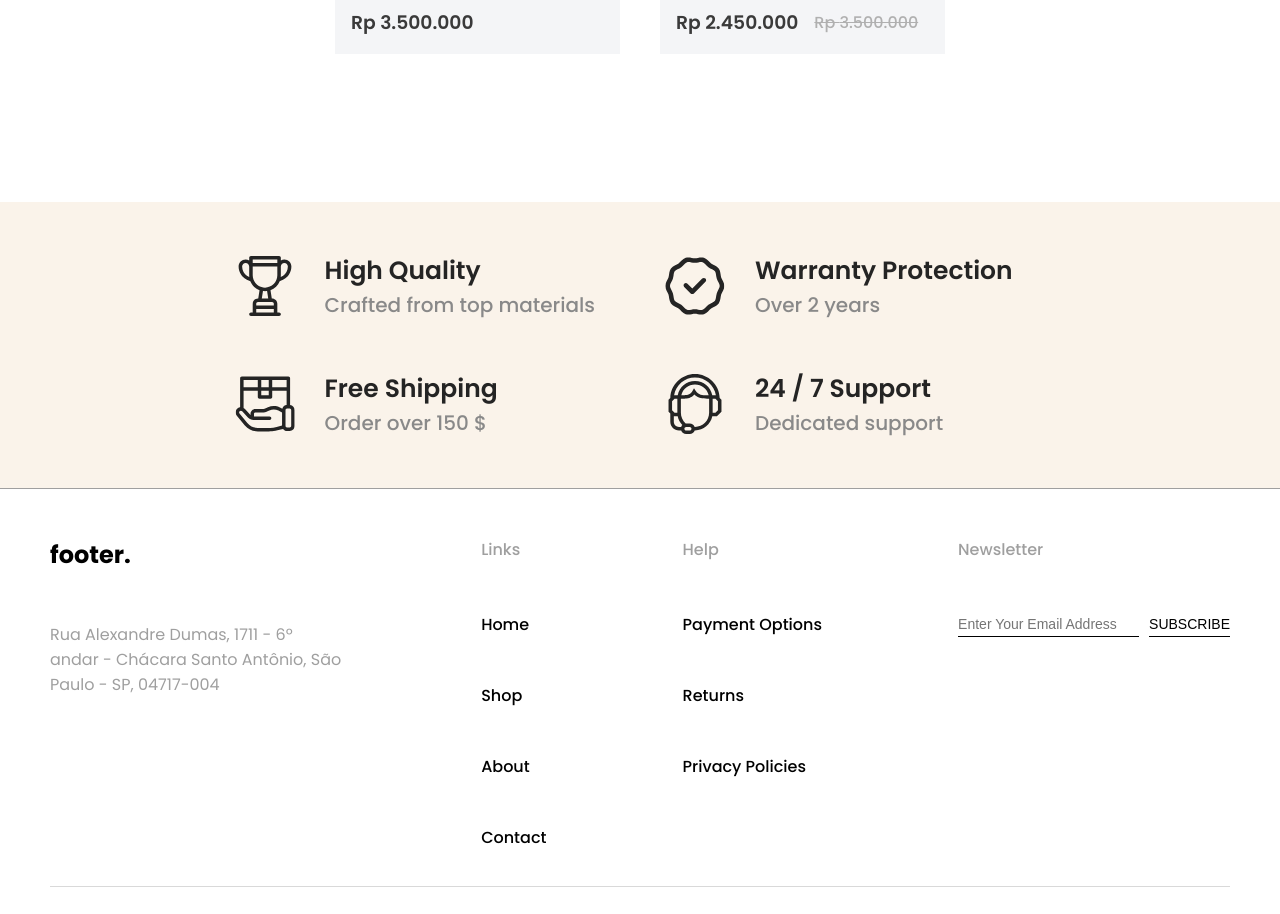
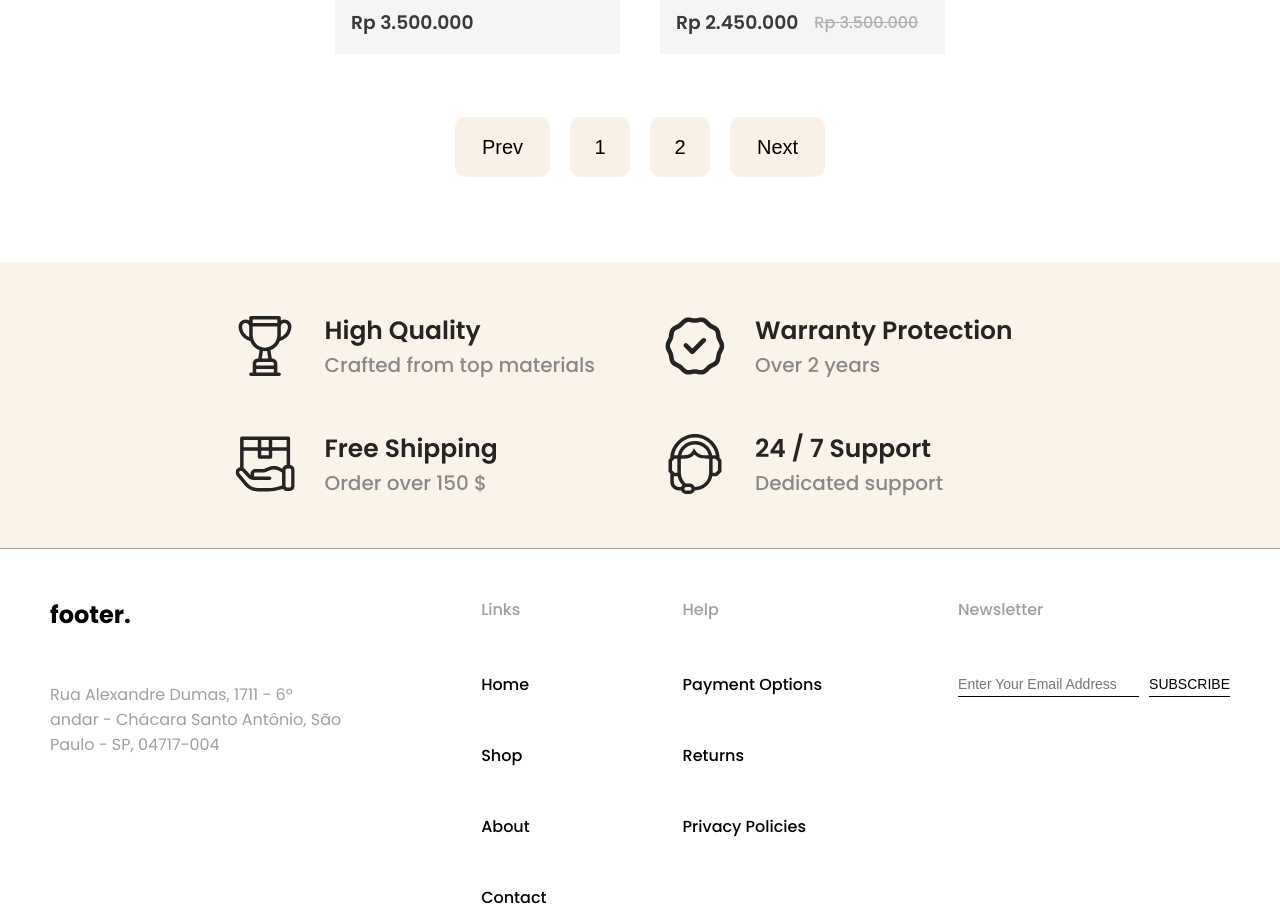
Before and after one commit to claraferraz/result-list-e-commerce, a React (Vite) app: page / in a window 1280 px wide. Shown: the part 1504-2418 px from the top of the page. Built offline with nearby package versions, Linux system fonts and the light colour scheme.

Commit message:
Feat: layout do botão de paginação

```diff
--- /dev/null
+++ b/src/components/PageButton/PageButton.tsx
@@ -0,0 +1,18 @@
+import styles from "./styles.module.css";
+import { ButtonHTMLAttributes } from "react";
+
+interface Props extends ButtonHTMLAttributes<HTMLButtonElement> {
+  value: number | string;
+}
+
+export const PageButton = ({ value, ...props }: Props) => {
+  let width = "";
+  if (typeof value === "string") {
+    width = styles.str;
+  }
+  return (
+    <button className={`${styles.button} ${width}`} {...props}>
+      {value}
+    </button>
+  );
+};
--- /dev/null
+++ b/src/components/PageButton/styles.module.css
@@ -0,0 +1,20 @@
+.button {
+    width: 60px;
+    height: 60px;
+    background-color: var(--cream-bg);
+    border: none;
+    border-radius: 10px;
+    text-align: center;
+    font-size: 20px;
+    cursor: pointer;
+    margin: 0 10px;
+}
+
+.button.str {
+    width: 95px;
+}
+
+.button:hover {
+    background-color: var(--primary);
+    color: white
+}
--- a/src/components/ProductSection/ProductSection.tsx
+++ b/src/components/ProductSection/ProductSection.tsx
@@ -2,6 +2,7 @@ import styles from "./styles.module.css";
 import { ProductCard } from "../ProductCard/ProductCard";
 import image from "../../assets/image-1.png";
 import filterIcon from "../../assets/system-uicons_filtering.svg";
+import { PageButton } from "../PageButton/PageButton";
 
 export const ProductSection = () => {
   return (
@@ -58,6 +59,12 @@ export const ProductSection = () => {
           detail={30}
         />
       </div>
+      <div>
+        <PageButton value="Prev" />
+        <PageButton value={1} />
+        <PageButton value={2} />
+        <PageButton value="Next" />
+      </div>
     </section>
   );
 };
```
